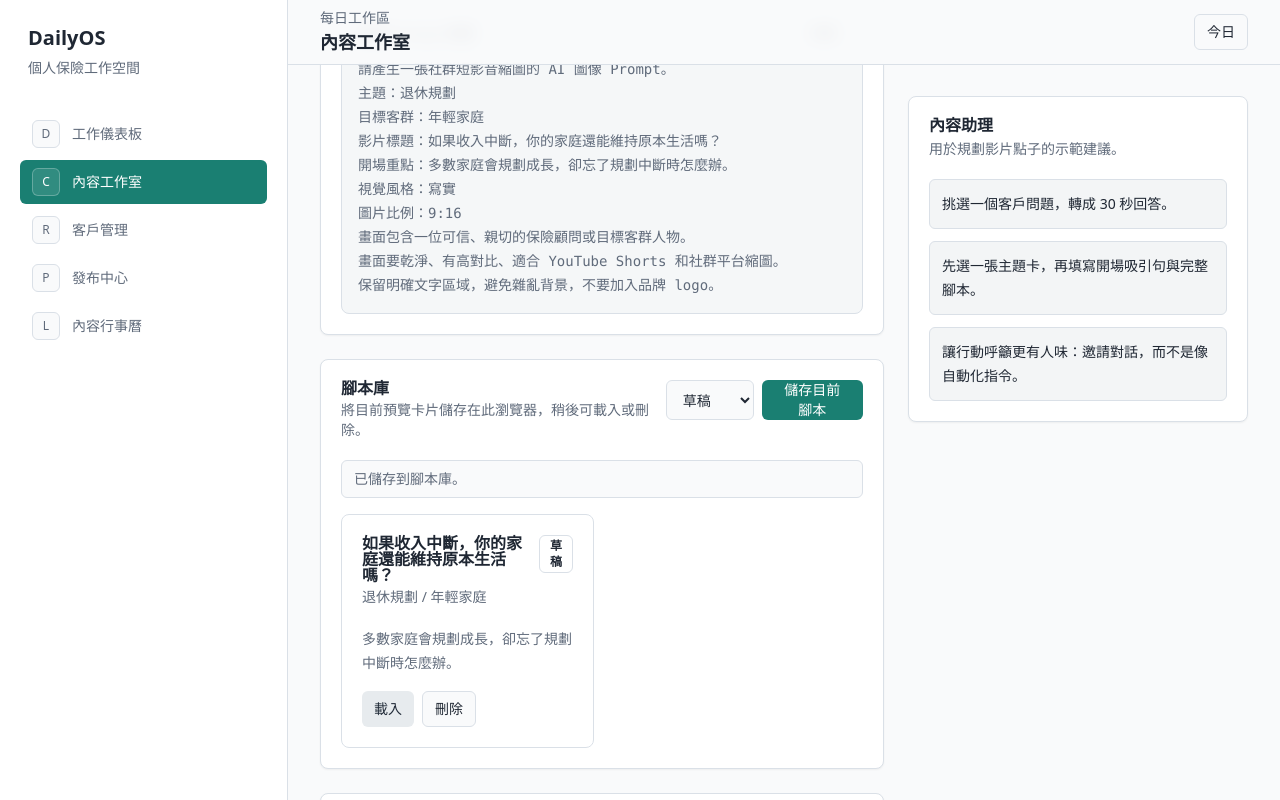
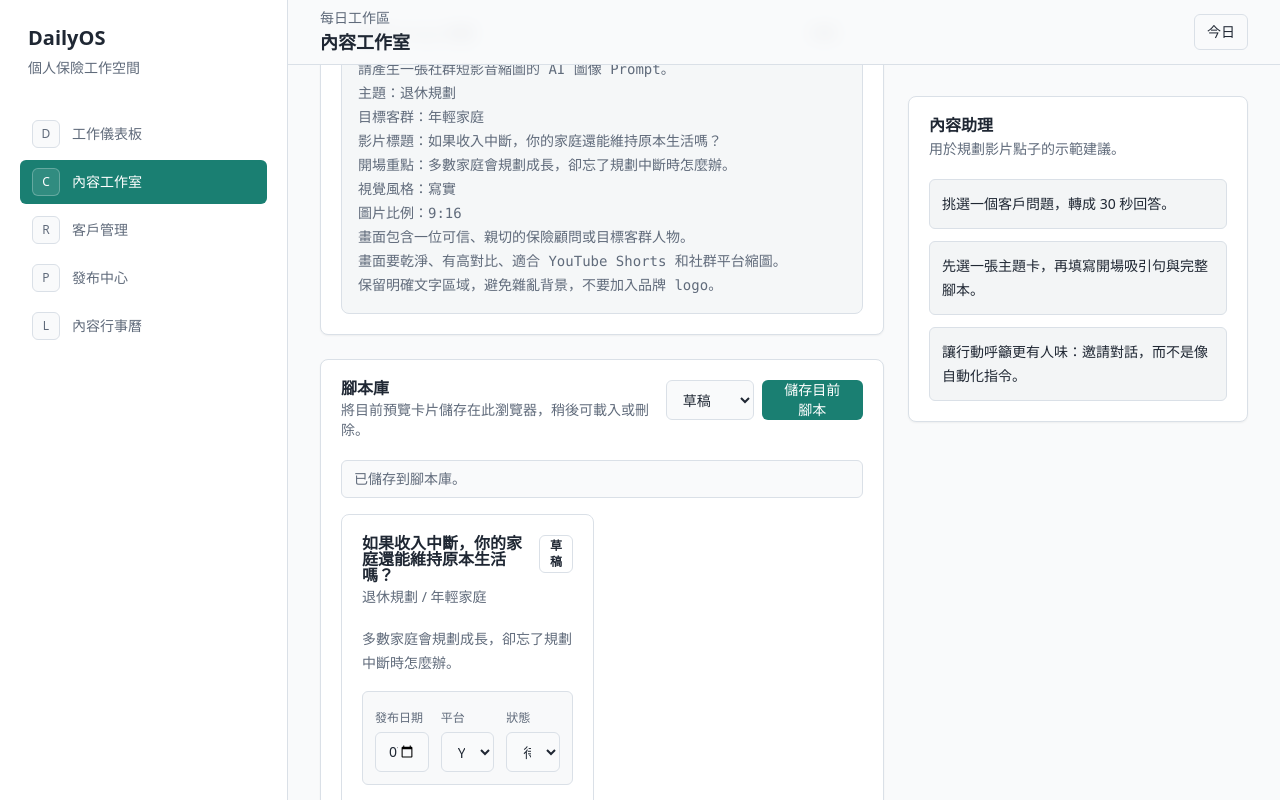
Before and after one commit to sk101049/dailyos, a Next.js app: page /content in a window 1280 px wide. Both pictures are taken after a click on the button "儲存目前腳本". Shown: the part 1898-2698 px from the top of the page. Built offline with nearby package versions, Linux system fonts and the light colour scheme.

Commit message:
feat: schedule scripts to content calendar

```diff
--- a/features/calendar/calendar-page.tsx
+++ b/features/calendar/calendar-page.tsx
@@ -90,6 +90,7 @@ export function CalendarPage() {
   const [currentMonth, setCurrentMonth] = useState(() => new Date());
   const [selectedDate, setSelectedDate] = useState(today);
   const [tasks, setTasks] = useState<ContentTask[]>(initialTasks);
+  const [hasLoadedTasks, setHasLoadedTasks] = useState(false);
   const [editingId, setEditingId] = useState<string | null>(null);
   const [form, setForm] = useState<TaskForm>(() => emptyForm(today));
 
@@ -99,6 +100,7 @@ export function CalendarPage() {
   useEffect(() => {
     const saved = window.localStorage.getItem(STORAGE_KEY);
     if (!saved) {
+      setHasLoadedTasks(true);
       return;
     }
 
@@ -109,12 +111,18 @@ export function CalendarPage() {
       }
     } catch {
       window.localStorage.removeItem(STORAGE_KEY);
+    } finally {
+      setHasLoadedTasks(true);
     }
   }, []);
 
   useEffect(() => {
+    if (!hasLoadedTasks) {
+      return;
+    }
+
     window.localStorage.setItem(STORAGE_KEY, JSON.stringify(tasks));
-  }, [tasks]);
+  }, [hasLoadedTasks, tasks]);
 
   function selectDate(date: string) {
     setSelectedDate(date);
--- a/features/content/components/script-library.tsx
+++ b/features/content/components/script-library.tsx
@@ -1,3 +1,6 @@
+"use client";
+
+import { useState } from "react";
 import { Badge } from "@/components/ui/badge";
 import { Button } from "@/components/ui/button";
 import {
@@ -8,6 +11,34 @@ import {
   CardTitle
 } from "@/components/ui/card";
 import type { SavedScript, ScriptStatus } from "../types";
+
+type CalendarStatus = "待製作" | "待剪輯" | "待發布" | "已發布";
+
+type CalendarTask = {
+  id: string;
+  title: string;
+  platform: string;
+  status: CalendarStatus;
+  publishDate: string;
+};
+
+type ScheduleForm = {
+  platform: string;
+  status: CalendarStatus;
+  publishDate: string;
+};
+
+const CALENDAR_STORAGE_KEY = "dailyos-content-calendar";
+const platforms = ["YouTube Shorts", "TikTok", "Instagram Reels", "Facebook Reels"];
+const calendarStatuses: CalendarStatus[] = ["待製作", "待剪輯", "待發布", "已發布"];
+
+function todayValue() {
+  const today = new Date();
+  const year = today.getFullYear();
+  const month = String(today.getMonth() + 1).padStart(2, "0");
+  const day = String(today.getDate()).padStart(2, "0");
+  return `${year}-${month}-${day}`;
+}
 
 type ScriptLibraryProps = {
   scripts: SavedScript[];
@@ -28,6 +59,66 @@ export function ScriptLibrary({
   onLoad,
   onDelete
 }: ScriptLibraryProps) {
+  const [scheduleForms, setScheduleForms] = useState<Record<string, ScheduleForm>>({});
+  const [scheduleMessage, setScheduleMessage] = useState<string | null>(null);
+
+  function getForm(scriptId: string): ScheduleForm {
+    return (
+      scheduleForms[scriptId] ?? {
+        platform: platforms[0],
+        status: "待製作",
+        publishDate: todayValue()
+      }
+    );
+  }
+
+  function updateScheduleForm(
+    scriptId: string,
+    field: keyof ScheduleForm,
+    value: string
+  ) {
+    setScheduleForms((current) => ({
+      ...current,
+      [scriptId]: {
+        ...getForm(scriptId),
+        [field]: value
+      }
+    }));
+  }
+
+  function scheduleScript(script: SavedScript) {
+    const form = getForm(script.id);
+    let nextTasks: CalendarTask[] = [];
+
+    if (!form.publishDate) {
+      setScheduleMessage("請先選擇發布日期。");
+      return;
+    }
+
+    try {
+      const saved = window.localStorage.getItem(CALENDAR_STORAGE_KEY);
+      const tasks = saved ? (JSON.parse(saved) as CalendarTask[]) : [];
+      nextTasks = Array.isArray(tasks) ? tasks : [];
+    } catch {
+      nextTasks = [];
+    }
+
+    window.localStorage.setItem(
+      CALENDAR_STORAGE_KEY,
+      JSON.stringify([
+        ...nextTasks,
+        {
+          id: crypto.randomUUID(),
+          title: script.title,
+          platform: form.platform,
+          status: form.status,
+          publishDate: form.publishDate
+        }
+      ])
+    );
+    setScheduleMessage(`已將「${script.title}」排程到內容行事曆。`);
+  }
+
   return (
     <Card>
       <CardHeader>
@@ -58,6 +149,11 @@ export function ScriptLibrary({
             {message}
           </p>
         ) : null}
+        {scheduleMessage ? (
+          <p className="rounded-md border bg-background px-3 py-2 text-sm text-muted-foreground">
+            {scheduleMessage}
+          </p>
+        ) : null}
         {scripts.length === 0 ? (
           <div className="rounded-lg border border-dashed bg-muted/40 p-4 text-sm text-muted-foreground">
             尚未儲存腳本。
@@ -81,13 +177,71 @@ export function ScriptLibrary({
                   <p className="line-clamp-3 text-sm leading-6 text-muted-foreground">
                     {script.hook}
                   </p>
-                  <div className="flex gap-2">
+                  <div className="grid gap-3 rounded-md border bg-secondary/30 p-3 md:grid-cols-3">
+                    <label className="space-y-1">
+                      <span className="text-xs font-medium text-muted-foreground">
+                        發布日期
+                      </span>
+                      <input
+                        type="date"
+                        className="h-10 w-full rounded-md border bg-background px-3 text-sm outline-none focus-visible:ring-2 focus-visible:ring-ring"
+                        value={getForm(script.id).publishDate}
+                        onChange={(event) =>
+                          updateScheduleForm(script.id, "publishDate", event.target.value)
+                        }
+                      />
+                    </label>
+                    <label className="space-y-1">
+                      <span className="text-xs font-medium text-muted-foreground">
+                        平台
+                      </span>
+                      <select
+                        className="h-10 w-full rounded-md border bg-background px-3 text-sm outline-none focus-visible:ring-2 focus-visible:ring-ring"
+                        value={getForm(script.id).platform}
+                        onChange={(event) =>
+                          updateScheduleForm(script.id, "platform", event.target.value)
+                        }
+                      >
+                        {platforms.map((platform) => (
+                          <option key={platform} value={platform}>
+                            {platform}
+                          </option>
+                        ))}
+                      </select>
+                    </label>
+                    <label className="space-y-1">
+                      <span className="text-xs font-medium text-muted-foreground">
+                        狀態
+                      </span>
+                      <select
+                        className="h-10 w-full rounded-md border bg-background px-3 text-sm outline-none focus-visible:ring-2 focus-visible:ring-ring"
+                        value={getForm(script.id).status}
+                        onChange={(event) =>
+                          updateScheduleForm(script.id, "status", event.target.value)
+                        }
+                      >
+                        {calendarStatuses.map((status) => (
+                          <option key={status} value={status}>
+                            {status}
+                          </option>
+                        ))}
+                      </select>
+                    </label>
+                  </div>
+                  <div className="flex flex-wrap gap-2">
                     <Button
                       variant="secondary"
                       size="sm"
                       onClick={() => onLoad(script)}
                     >
                       載入
+                    </Button>
+                    <Button
+                      variant="secondary"
+                      size="sm"
+                      onClick={() => scheduleScript(script)}
+                    >
+                      排程到行事曆
                     </Button>
                     <Button
                       variant="outline"
```
